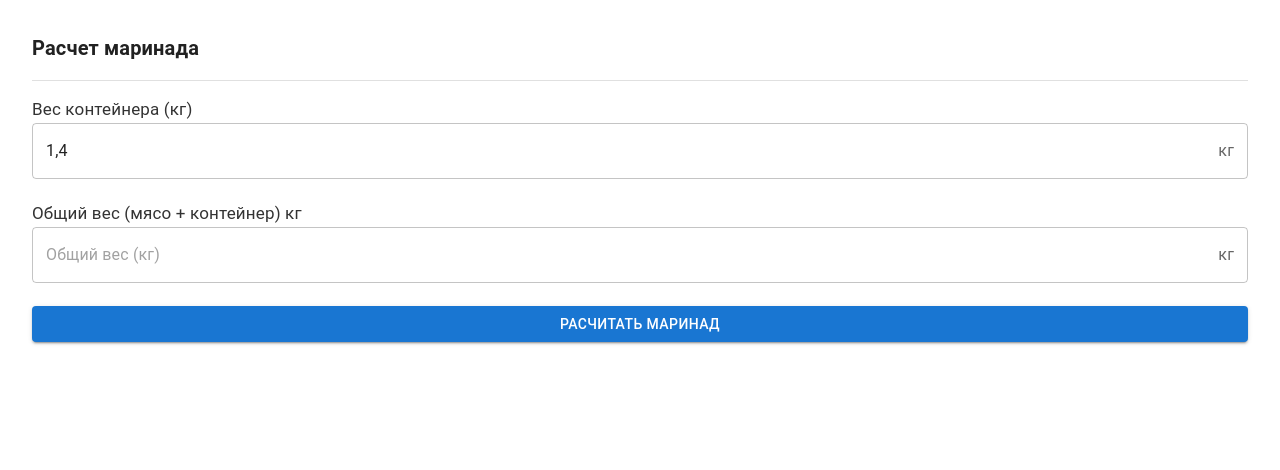
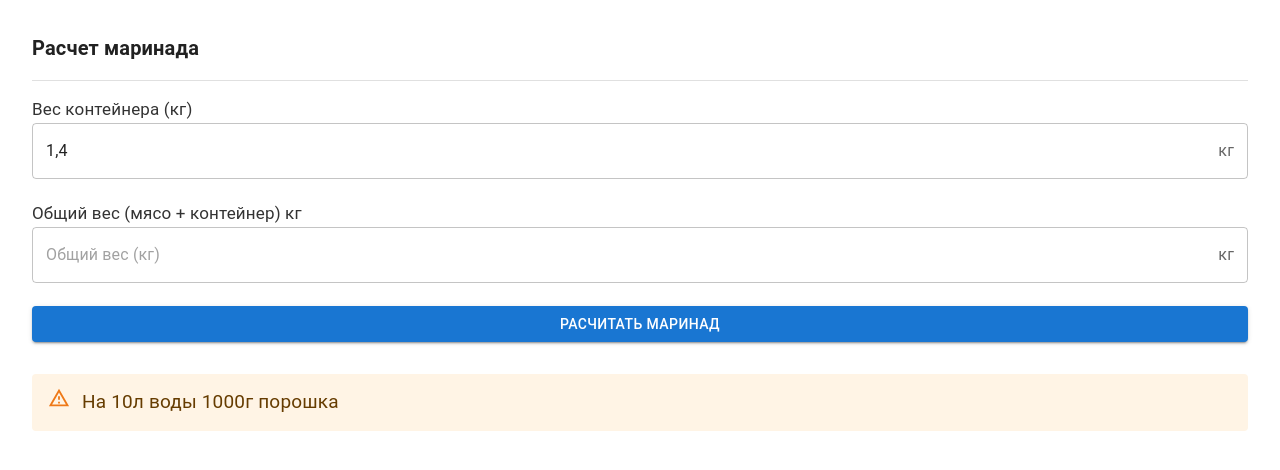
Before and after one commit to algaday/tapeat-frontend, a Next.js app: page /marinade-calculator in a window 1280 px wide. Shown: the top 470 px of the page. Built offline with nearby package versions, Linux system fonts and the light colour scheme.

Commit message:
feat: add warning about marinade

```diff
--- a/src/widgets/marinate-calculator/marinade-calculator.tsx
+++ b/src/widgets/marinate-calculator/marinade-calculator.tsx
@@ -106,6 +106,7 @@ export function MarinadeCalculator() {
           <Typography fontWeight="bold" variant="h6" component="h2" sx={{ mb: 2 }}>
             Расчет маринада
           </Typography>
+
           <Divider></Divider>
           <Typography sx={{ color: '#333', mt: 2, fontSize: 17 }}>Вес контейнера (кг)</Typography>
           <RHFInputField
@@ -158,6 +159,9 @@ export function MarinadeCalculator() {
               <Typography fontSize={19}>Вес острых приправ {result.spicyMixWeight}г</Typography>
             </Alert>
           )}
+          <Alert severity="warning" sx={{ mt: 2 }}>
+            <Typography fontSize={19}>На 10л воды 1000г порошка</Typography>
+          </Alert>
         </form>
       </FormProvider>
     </Box>
```
